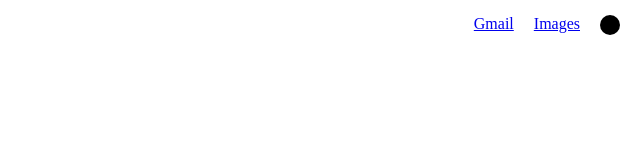
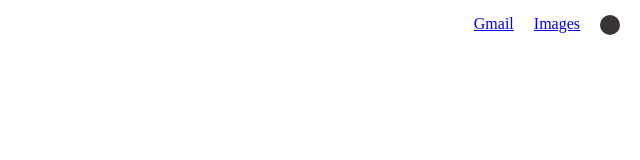
Before and after one commit to RiggsWebDev/Google, a plain HTML site: page index.html in a window 1280 px wide. Shown: the top 160 px of the page, 640-1280 px from the left. Drawn offline with Linux system fonts and the light colour scheme; grey boxes are pictures that could not be loaded.

Commit message:
grey change

```diff
--- a/style.css
+++ b/style.css
@@ -17,7 +17,7 @@ body {
 #nav a.topimg{
     width: 20px;
     height: 20px;
-    background: rgb(0, 0, 0);
+    background: rgb(56, 52, 52);
     border-radius: 50%;
 
 }
```
